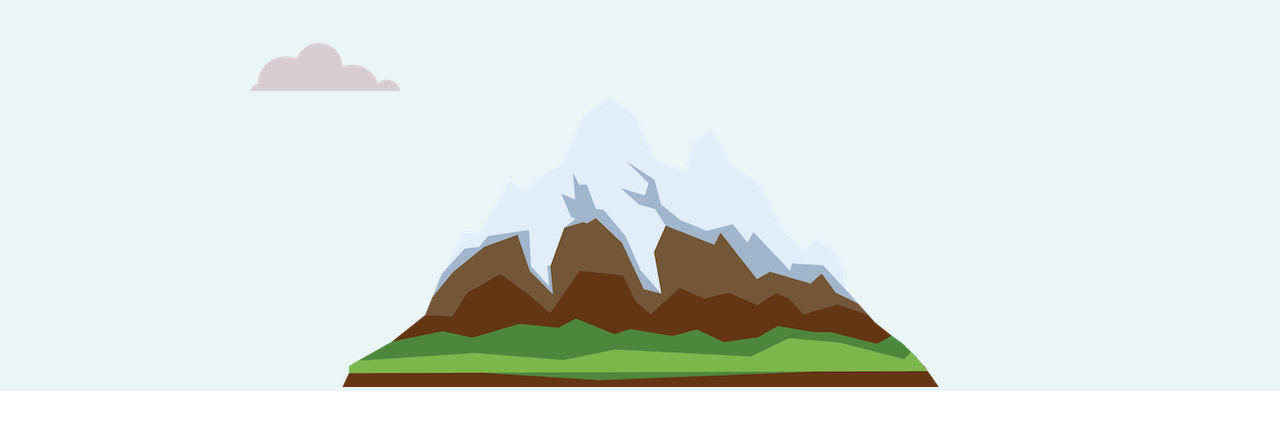
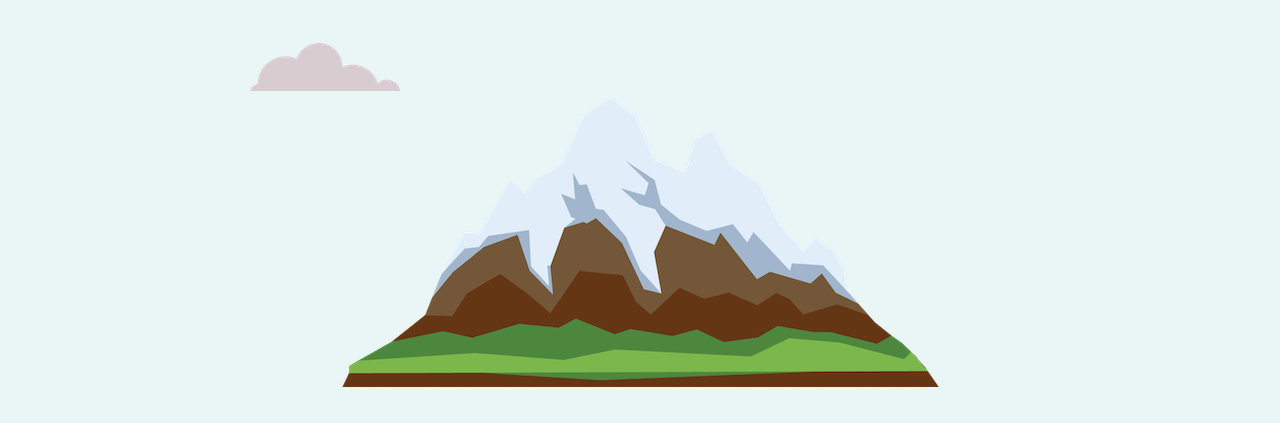
Before and after one commit to amogelangmawela/New-Resume, a plain HTML site: page index.html in a window 1280 px wide. Shown: the part 377-800 px from the top of the page. Drawn offline with Linux system fonts and the light colour scheme.

Commit message:
styles.css

```diff
--- a/css/styles.css
+++ b/css/styles.css
@@ -2,8 +2,8 @@ body {
   margin: 0;
   text-align: center;
   font-family: 'Merriweather', serif;
-  color: #40514E;
-
+  /* color: #40514E; */
+  background-color: #EAF6F6;
 }
 
 h1 {
```
